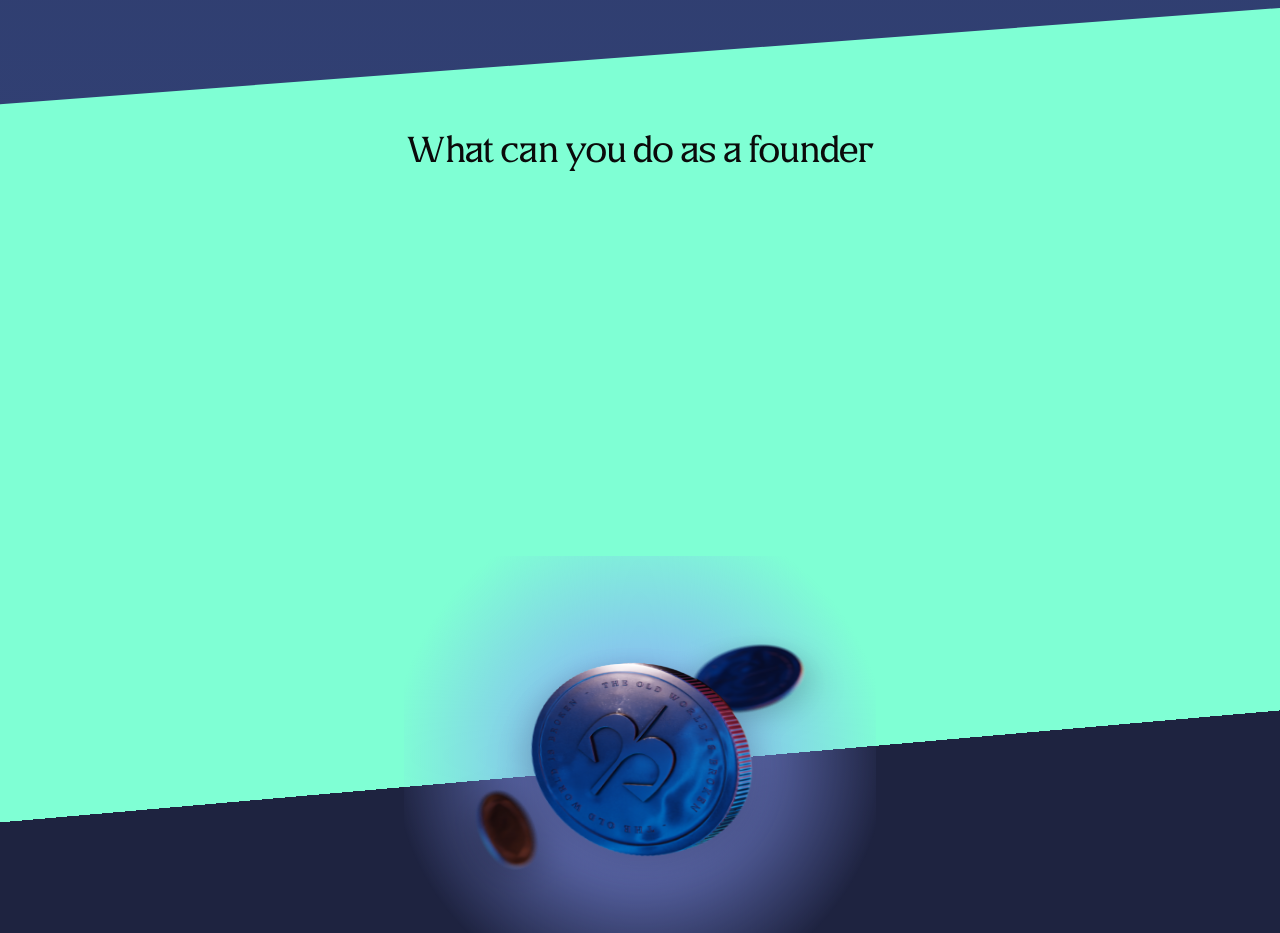
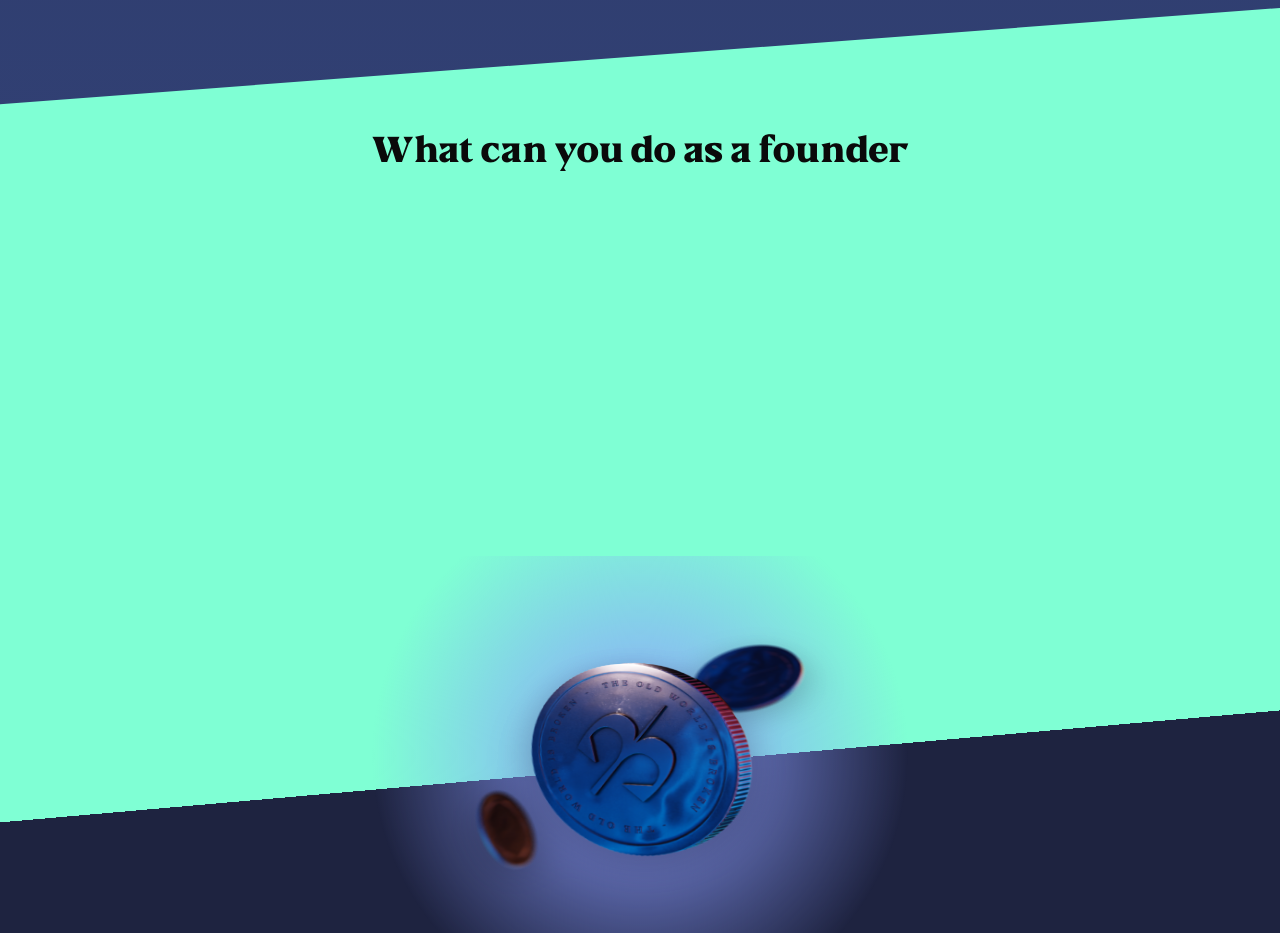
Before and after one commit to Githaiga22/the_Soci3ty-Front-end, a Next.js app: page / in a window 1280 px wide. Shown: the part 3980-4913 px from the top of the page. Built offline with nearby package versions, Linux system fonts and the light colour scheme.

Commit message:
refactor: enhance font weight for improved heading visibility

```diff
--- a/src/app/page.jsx
+++ b/src/app/page.jsx
@@ -245,7 +245,7 @@ export default function Home() {
         <div className="gradient-bg w-full min-h-screen flex flex-col items-center justify-center px-4 relative overflow-hidden">
         <div className="text-center max-w-2xl mx-auto">
             <div className="mt-32 text-#323232">
-              <h2 className="font-blaak text-[36px] font-weight:400 leading-[100%] tracking-[0%] text-center">
+              <h2 className="font-blaak text-[36px] font-weight:400 leading-[100%] tracking-[0%] text-center font-[900]">
                 What can you do as a founder
               </h2>
             </div>
```
